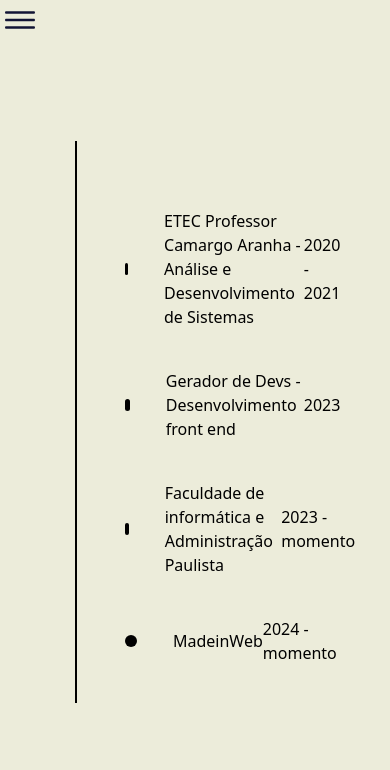
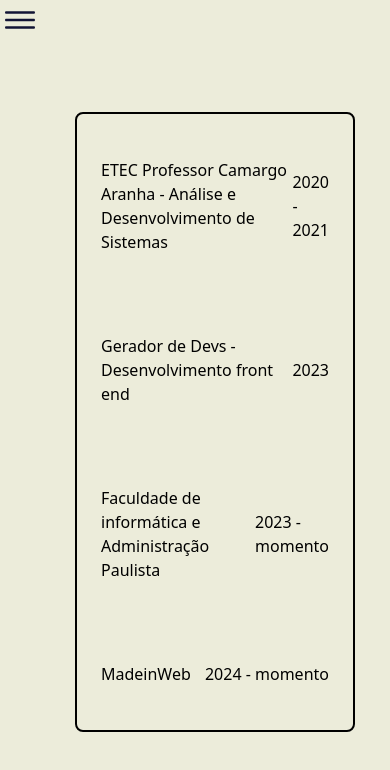
Before and after one commit to dev-vinii/portfolio, a React (Vite) app: page /career in a window 390 px wide. Shown: the top 770 px of the page. Built offline with nearby package versions, Linux system fonts and the light colour scheme.

Commit message:
fix: responsive career

```diff
--- a/src/components/views/career/index.tsx
+++ b/src/components/views/career/index.tsx
@@ -20,12 +20,12 @@
 	];
 
 	return (
-		<div className="flex w-full h-full items-center max-sm:flex-co justify-center">
-			<div className="flex flex-col justify-between h-2/3 w-4/5 border-l-2 border-black p-12">
+		<div className="flex w-full h-full items-center max-sm:flex-col justify-center">
+			<div className="flex flex-col justify-between w-4/5 gap-10 border-2 p-6 border-black rounded-lg">
 				{careerData.map((item, i) => (
 					<div className="flex items-center justify-between py-5" key={i}>
-						<div className="flex items-center gap-9">
-							<div className="h-3 w-3 bg-black rounded-full" />
+						<div className="flex items-center gap-10">
+							<div className="h-3 w-3 bg-black rounded-full max-lg:hidden" />
 							<span>{item.company}</span>
 						</div>
 						<span>{item.date}</span>
--- a/src/components/widgets/organisms/sidebar/index.tsx
+++ b/src/components/widgets/organisms/sidebar/index.tsx
@@ -1,45 +1,57 @@
-import profile from "@/assets/profile-image.jpeg";
-import ProfileContent from "./profile-content";
-import MenuContent from "./menu-content";
+import { useRef, useEffect, useState } from "react";
 import { useNavigate } from "react-router-dom";
-import { useEffect, useState } from "react";
 import { IoIosMenu } from "react-icons/io";
 import { motion } from "framer-motion";
 import { CgProfile } from "react-icons/cg";
 import { GrLocationPin } from "react-icons/gr";
 import { BsFillSuitcaseLgFill } from "react-icons/bs";
+import profile from "@/assets/profile-image.jpeg";
+import ProfileContent from "./profile-content";
+import MenuContent from "./menu-content";
 
 export default function SideBar() {
 	const navigate = useNavigate();
+	const sidebarRef = useRef<HTMLDivElement>(null);
+	const [showSidebar, setShowSidebar] = useState(window.innerWidth > 1280);
 
 	const handleClickMenu = (path: string) => {
 		navigate(path);
 	};
 
-	const windowSize = () => window.innerWidth > 1280;
+	const handleClickOutside = (event: MouseEvent) => {
+		if (
+			sidebarRef.current &&
+			!sidebarRef.current.contains(event.target as Node)
+		) {
+			setShowSidebar(false);
+		}
+	};
 
 	useEffect(() => {
-		const handleResize = () => {
-			setShowSidebar(windowSize());
+		window.addEventListener("resize", () =>
+			setShowSidebar(window.innerWidth > 1280)
+		);
+		document.addEventListener("mousedown", handleClickOutside);
+
+		return () => {
+			window.removeEventListener("resize", () =>
+				setShowSidebar(window.innerWidth > 1280)
+			);
+			document.removeEventListener("mousedown", handleClickOutside);
 		};
-
-		window.addEventListener("resize", handleResize);
-
-		return () => window.removeEventListener("resize", handleResize);
 	}, []);
-
-	const [showSidebar, setShowSidebar] = useState(windowSize);
 
 	return (
 		<>
 			<div className="min-w-screen flex justify-end text-sidebar xl:hidden cursor-pointer">
 				<IoIosMenu
-					className="h-10 w-10"
+					className={`h-10 w-10 ${showSidebar && "absolute right-1"}`}
 					onClick={() => setShowSidebar(!showSidebar)}
 				/>
 			</div>
 			{showSidebar && (
 				<motion.div
+					ref={sidebarRef}
 					initial={{ position: "absolute", left: -400 }}
 					animate={{
 						position: "absolute",
```
